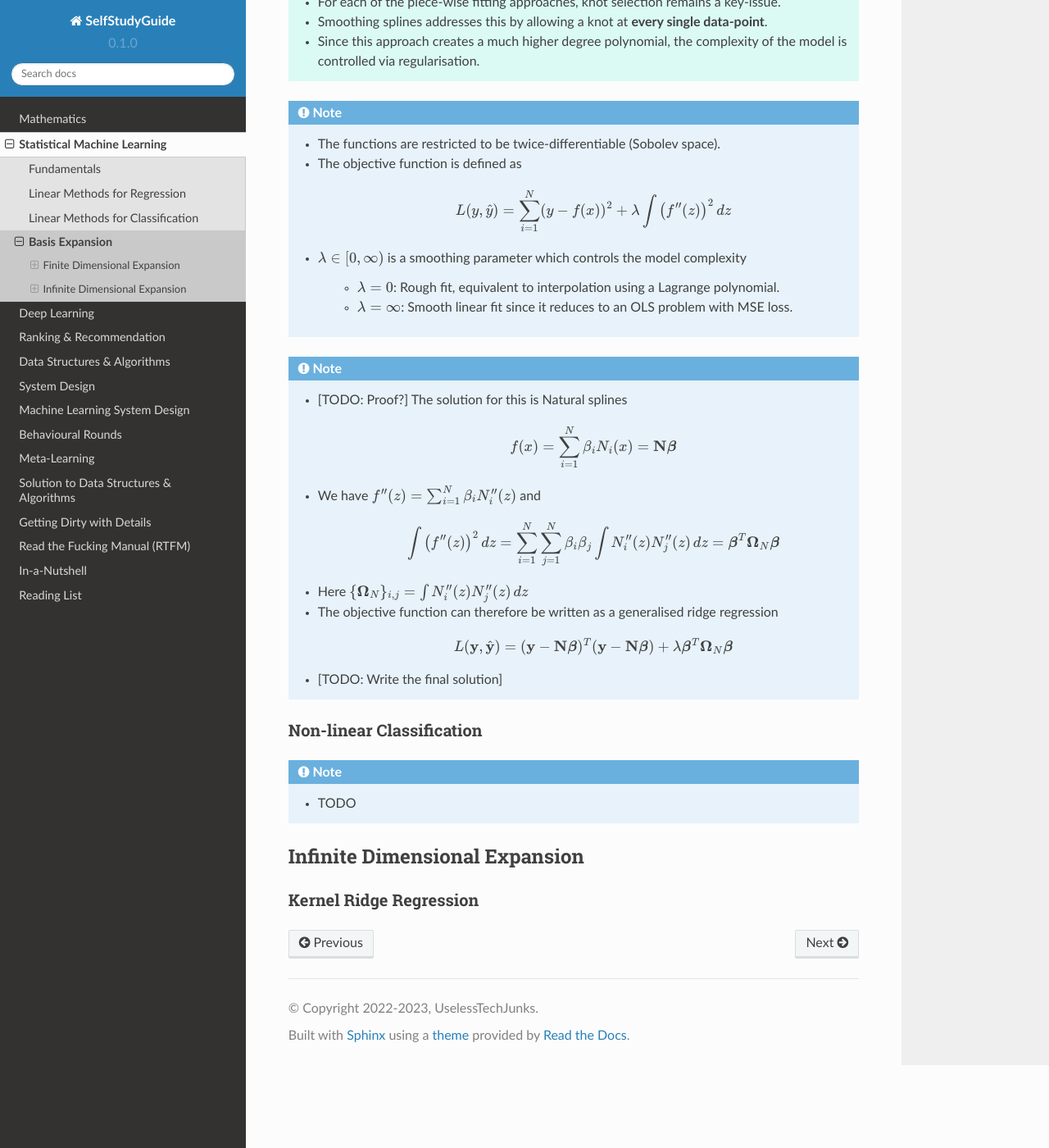
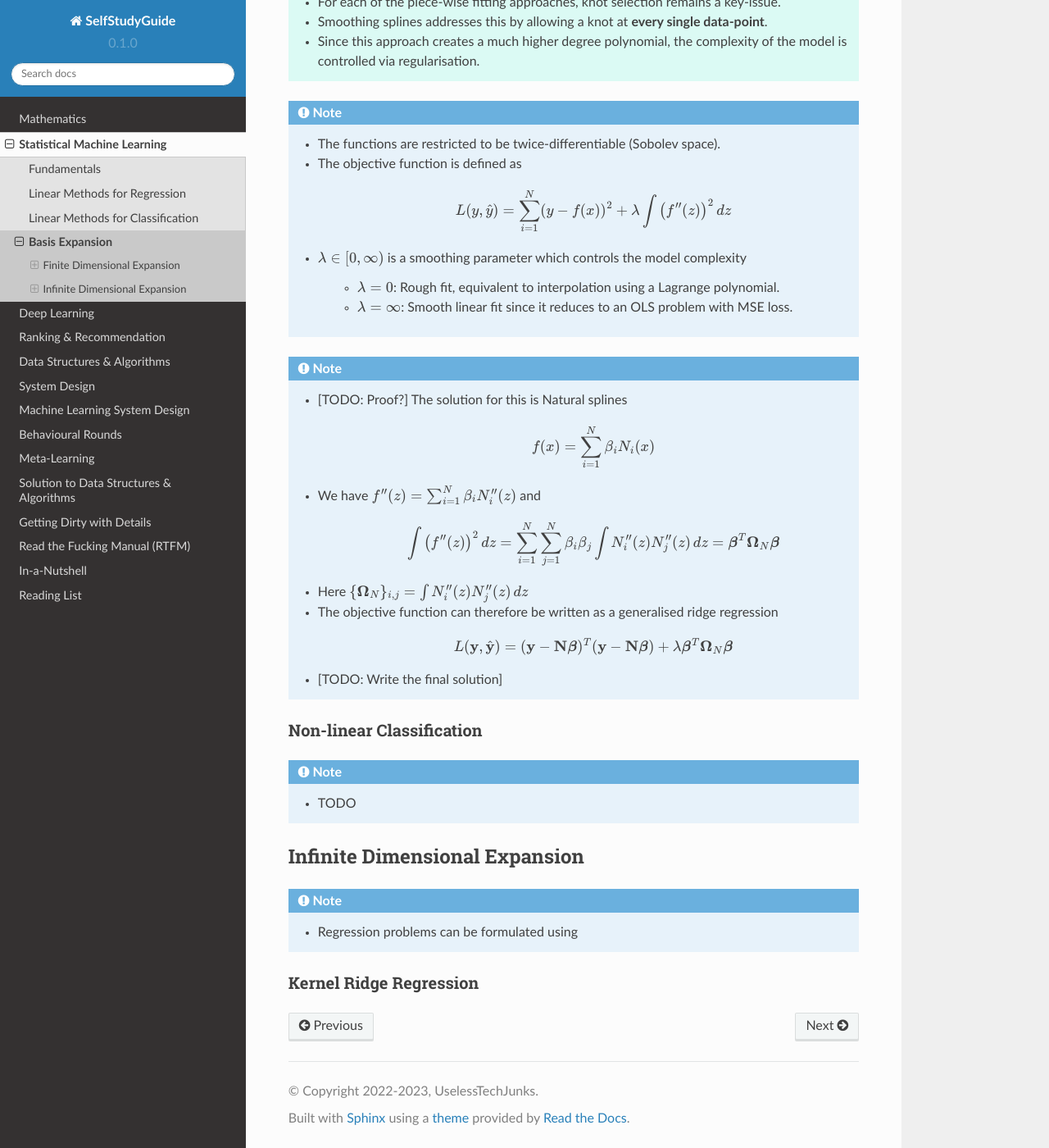
Before and after one commit to uselesstechjunks/leetcode, a Sphinx documentation site: the page built from docs/source/ml/basisexp.rst, in a window 1280 px wide and 1400 px high, scrolled down 3733 px. Shown: the whole window at 82% size. Built offline with Sphinx 7.4.7 and the Read the Docs theme 2.0.0, drawn with Linux system fonts in a browser that asks for light colours.

Commit message:
Update basisexp.rst

```diff
--- a/docs/source/ml/basisexp.rst
+++ b/docs/source/ml/basisexp.rst
@@ -127,7 +127,7 @@ Smoothing Spline
 .. note::
 	* [TODO: Proof?] The solution for this is Natural splines
 
-		.. math:: f(x)=\sum_{i=1}^N \beta_iN_i(x)=\mathbf{N}\boldsymbol{\beta}
+		.. math:: f(x)=\sum_{i=1}^N \beta_iN_i(x)
 	* We have :math:`f''(z)=\sum_{i=1}^N \beta_iN''_i(z)` and
 
 		.. math:: \int\left(f''(z)\right)^2\mathop{dz}=\sum_{i=1}^N \sum_{j=1}^N\beta_i\beta_j\int N''_i(z)N''_j(z)\mathop{dz}=\boldsymbol{\beta}^T\boldsymbol{\Omega}_N\boldsymbol{\beta}
@@ -145,6 +145,8 @@ Non-linear Classification
 **********************************************************************************
 Infinite Dimensional Expansion
 **********************************************************************************
+.. note::
+	* Regression problems can be formulated using
 
 Kernel Ridge Regression
 ==================================================================================
```
